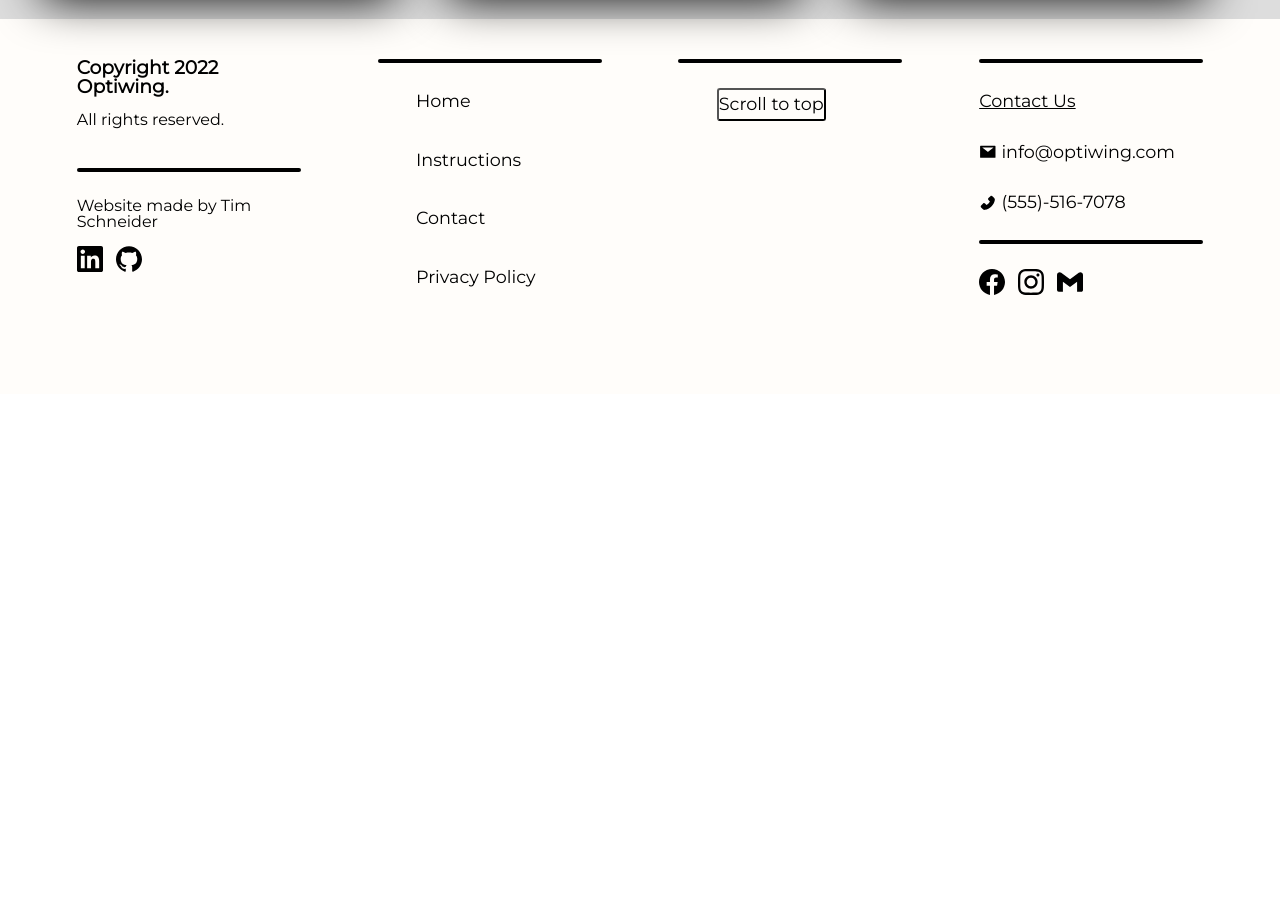
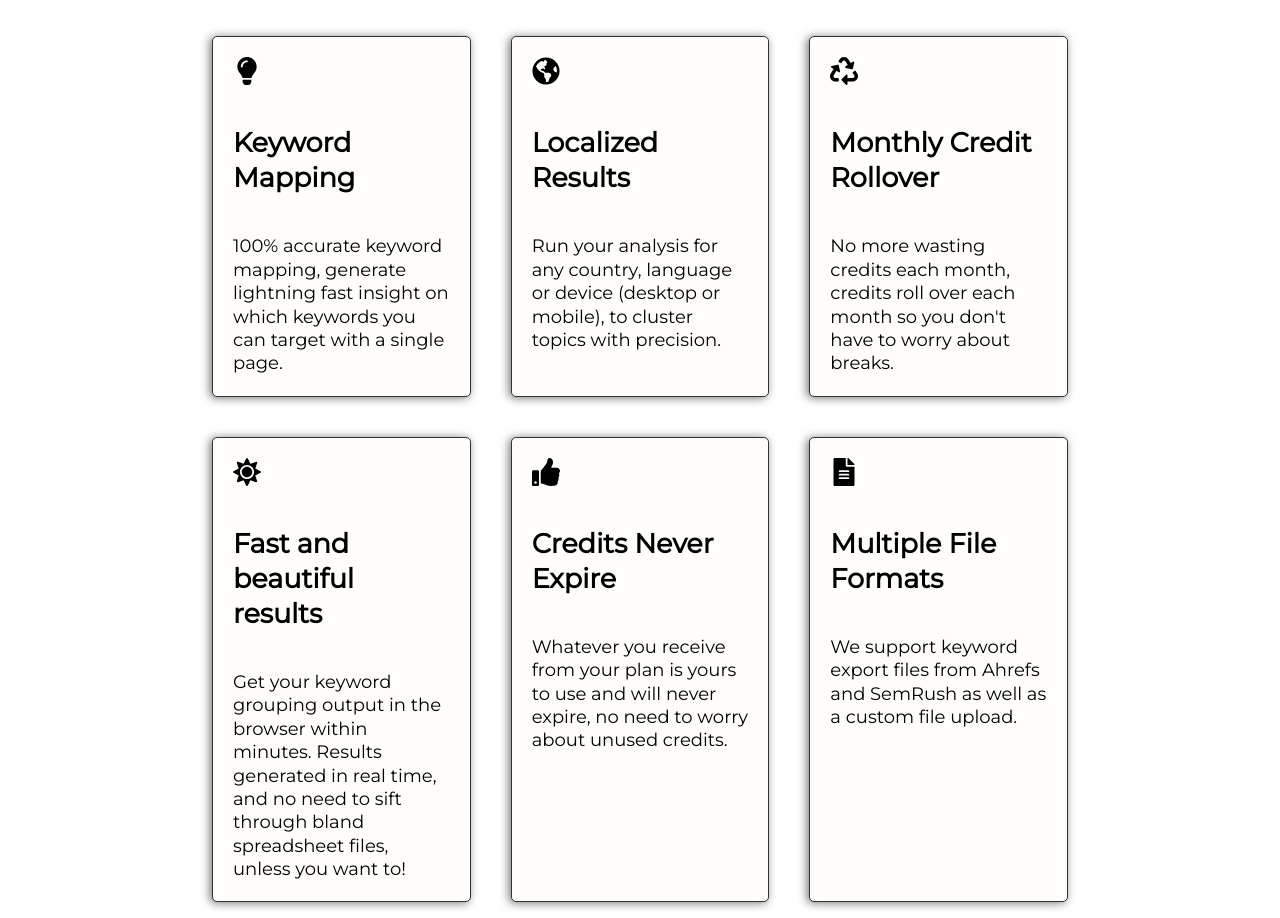
Before and after one commit to Tasselhat/optiwinglanding, a React (Create React App) app: page / in a window 1280 px wide. Shown: the part 1774-2692 px from the top of the page. Before the commit the page ends 2168 px from the top, so only its background shows below. Built offline with nearby package versions, Linux system fonts and the light colour scheme; a web font is replaced by a local one.

Commit message:
homepage changes

```diff
--- a/src/Pages/Homepage.jsx
+++ b/src/Pages/Homepage.jsx
@@ -3,6 +3,7 @@ import Header from "../components/Header";
 import Footer from "../components/Footer";
 import Cards from "../components/Cards";
 import { useRef } from "react";
+import * as FaIcons from "react-icons/fa";
 
 import "../css/Homepage.css";
 
@@ -122,6 +123,86 @@ export default function Homepage() {
             </div>
           </div>
         </div>
+        <div className="info-wrapper">
+          <div className="info-container">
+            <div align="center" className="info-title">
+              <h1>What separates Optiwing?</h1>
+            </div>
+            <div className="info-cards-grid">
+              <div className="info-card" id="card1">
+                <FaIcons.FaLightbulb
+                  style={{ margin: "20px", fontSize: "28px" }}
+                />
+                <div className="info-card-title">
+                  <h1>Keyword Mapping</h1>
+                </div>
+                <p className="info-card-p">
+                  100% accurate keyword mapping, generate lightning fast insight
+                  on which keywords you can target with a single page.
+                </p>
+              </div>
+              <div className="info-card" id="card2">
+                <FaIcons.FaGlobeAmericas
+                  style={{ margin: "20px", fontSize: "28px" }}
+                />
+                <div className="info-card-title">
+                  <h1>Localized Results</h1>
+                </div>
+                <p className="info-card-p">
+                  Run your analysis for any country, language or device (desktop
+                  or mobile), to cluster topics with precision.
+                </p>
+              </div>
+              <div className="info-card" id="card3">
+                <FaIcons.FaRecycle
+                  style={{ margin: "20px", fontSize: "28px" }}
+                />
+                <div className="info-card-title">
+                  <h1>Monthly Credit Rollover</h1>
+                </div>
+                <p className="info-card-p">
+                  No more wasting credits each month, credits roll over each
+                  month so you don't have to worry about breaks.
+                </p>
+              </div>
+              <div className="info-card" id="card4">
+                <FaIcons.FaSun style={{ margin: "20px", fontSize: "28px" }} />
+                <div className="info-card-title">
+                  <h1>Fast and beautiful results</h1>
+                </div>
+                <p className="info-card-p">
+                  Get your keyword grouping output in the browser within
+                  minutes. Results generated in real time, and no need to sift
+                  through bland spreadsheet files, unless you want to!
+                </p>
+              </div>
+              <div className="info-card" id="card5">
+                <FaIcons.FaThumbsUp
+                  style={{ margin: "20px", fontSize: "28px" }}
+                />
+                <div className="info-card-title">
+                  <h1>Credits Never Expire</h1>
+                </div>
+                <p className="info-card-p">
+                  Whatever you receive from your plan is yours to use and will
+                  never expire, no need to worry about unused credits.
+                </p>
+              </div>
+              <div className="info-card" id="card6">
+                <FaIcons.FaFileAlt
+                  style={{ margin: "20px", fontSize: "28px" }}
+                />
+                <div className="info-card-title">
+                  <h1>Multiple File Formats</h1>
+                </div>
+                <p className="info-card-p">
+                  We support keyword export files from Ahrefs and SemRush as
+                  well as a custom file upload.
+                </p>
+              </div>
+            </div>
+          </div>
+        </div>
       </section>
       <h1 className="photo-reel-h1 text-center">Photo Reel</h1>
       <Footer refProp={homeRef} refProp2={instructionsRef} />
--- a/src/components/Header.jsx
+++ b/src/components/Header.jsx
@@ -11,7 +11,6 @@ export default class Header extends React.Component {
 
     this.state = {
       sidebar: false,
-      isHovering: false,
     };
   }
 
@@ -85,9 +84,9 @@ export default class Header extends React.Component {
                   <span className="button-front">Try it For Free</span>
                 </button>
               </a>
-              <div className="menu-bars">
-                <IoIcons.IoMdMenu onClick={() => this.showSidebar()} />
-              </div>
+            </div>
+            <div className="menu-bars">
+              <AiIcons.AiOutlineMenu onClick={() => this.showSidebar()} />
             </div>
           </div>
         </div>
@@ -95,17 +94,18 @@ export default class Header extends React.Component {
           <ul className="nav-menu-items" onClick={() => this.showSidebar()}>
             <li className="navbar-toggle">
               <div className="menu-close">
-                <IoIcons.IoMdClose />
+                <AiIcons.AiFillCloseCircle />
               </div>
             </li>
             <li className="nav-text">
-              <div
+              <Link
+                to="/"
                 className="navbar-child"
                 onClick={() => this.handleScrollToHome()}
               >
                 <AiIcons.AiFillHome />
                 <span className="sidebar-item-title">Home</span>
-              </div>
+              </Link>
             </li>
             <li className="nav-text">
               <div
--- a/src/css/Homepage.css
+++ b/src/css/Homepage.css
@@ -45,7 +45,7 @@
   flex-direction: column;
   align-items: center;
   justify-content: space-evenly;
-  height: 500px;
+  min-height: 500px;
   position: relative;
   padding: 20px;
   box-sizing: border-box;
@@ -114,75 +114,23 @@ ul {
   margin-left: 1.2rem;
 }
 
-li {
+.the-why-wrapper li {
   margin-left: 1.2rem;
   padding-bottom: 1rem;
 }
 
 .title {
+  padding: 0 0 20px 0 !important;
   font-size: 47px !important;
   font-weight: 600;
   color: var(--white);
 }
 
 .title-secondary {
+  padding: 0 0 20px 0 !important;
   font-size: 18px;
   font-weight: 600;
   color: var(--white);
-}
-
-@media (min-width: 1081px) {
-  .instructions {
-    display: grid;
-    grid-template-areas: "step-1 step-2 step-3";
-    gap: 0.5vw 1vw;
-    align-content: space-between;
-  }
-}
-
-@media (max-width: 1080px) {
-  .title {
-    font-size: 40px !important;
-  }
-
-  .instructions {
-    display: grid;
-    grid-template-areas:
-      "step-1 step-2"
-      "step-3 step-3";
-    gap: 0.5vw 1vw;
-    align-items: start;
-    align-content: space-between;
-    justify-content: center;
-  }
-}
-
-@media (max-width: 767px) {
-  .title {
-    font-size: 30px !important;
-  }
-
-  .instructions {
-    display: grid;
-    grid-template-areas:
-      "step-1"
-      "step-2"
-      "step-3";
-    gap: 0.5vw 1vw;
-    align-items: start;
-    align-content: space-between;
-    justify-content: center;
-  }
-}
-
-#step-1 {
-  grid-area: step-1;
-}
-#step-2 {
-  grid-area: step-2;
-}
-#step-3 {
-  grid-area: step-3;
 }
 
 .electricblue {
@@ -269,10 +217,129 @@ li {
   min-height: 40px;
 }
 
+#step-1 {
+  grid-area: step-1;
+}
+#step-2 {
+  grid-area: step-2;
+}
+#step-3 {
+  grid-area: step-3;
+}
+
+#card1 {
+  grid-area: card1;
+}
+#card2 {
+  grid-area: card2;
+}
+#card3 {
+  grid-area: card3;
+}
+#card4 {
+  grid-area: card4;
+}
+#card5 {
+  grid-area: card5;
+}
+#card6 {
+  grid-area: card6;
+}
+
+@media (min-width: 1081px) {
+  .info-card {
+    min-width: 200px;
+  }
+
+  .instruction-card {
+    max-width: 400px;
+  }
+
+  .instructions {
+    display: grid;
+    grid-template-areas: "step-1 step-2 step-3";
+    gap: 0.5vw 1vw;
+    align-content: space-around;
+  }
+
+  .info-cards-grid {
+    display: grid;
+    grid-template-areas:
+      "card1 card2 card3"
+      "card4 card5 card6";
+    gap: 0;
+    align-content: space-around;
+  }
+}
+
+@media (max-width: 1080px) {
+  .title {
+    font-size: 40px !important;
+  }
+
+  .instructions {
+    display: grid;
+    grid-template-areas:
+      "step-1 step-2"
+      "step-3 step-3";
+    gap: 0.5vw 1vw;
+    align-items: start;
+    align-content: space-between;
+    justify-content: center;
+  }
+
+  .info-cards-grid {
+    display: grid;
+    grid-template-areas:
+      "card1 card2"
+      "card3 card3"
+      "card4 card5"
+      "card6 card6";
+    gap: 0;
+    align-items: start;
+    align-content: space-between;
+    justify-content: center;
+  }
+}
+
+@media (max-width: 767px) {
+  .title {
+    font-size: 30px !important;
+  }
+
+  .instructions {
+    display: grid;
+    grid-template-areas:
+      "step-1"
+      "step-2"
+      "step-3";
+    gap: 0.5vw 1vw;
+    align-items: start;
+    align-content: space-between;
+    justify-content: center;
+  }
+
+  .info-cards-grid {
+    display: grid;
+    grid-template-areas:
+      "card1"
+      "card2"
+      "card3"
+      "card4"
+      "card5"
+      "card6";
+    gap: 0;
+    align-items: start;
+    align-content: space-between;
+    justify-content: center;
+  }
+}
+
 .instructions {
   justify-content: center;
   margin-right: 3vw;
   margin-left: 3vw;
+  margin-bottom: 3vw;
 }
 
 .instruction-card {
@@ -281,21 +348,62 @@ li {
   margin: 20px;
   border: 1px solid #333;
   border-radius: 5px;
-  box-shadow: -1rem 0 3rem #000;
+  box-shadow: -1rem 0 3rem rgb(99, 99, 99);
   background-color: #fffdfa;
 }
 
 .instruction-card-title {
   width: fit-content;
-  font-size: 18px;
+  font-size: 20px;
+  font-weight: 800;
   margin-bottom: 10px;
-  padding: 20px 27px;
+  padding: 19px 27px;
   background-color: #559db3be;
 }
 
 .instruction-card-p {
   font-size: 18px;
   padding: 40px 20px 20px 20px;
+}
+
+.info-title {
+  margin: 20px;
+}
+
+.info-cards-grid {
+  flex-direction: row;
+  flex-wrap: nowrap;
+  align-items: stretch;
+  justify-content: center;
+  margin-right: 15vw;
+  margin-left: 15vw;
+  margin-bottom: 3vw;
+}
+
+.info-card {
+  display: flex;
+  flex-direction: column;
+  justify-content: flex-start;
+  min-width: 200px;
+  min-height: 300px;
+  margin: 20px;
+  border: 1px solid #333;
+  border-radius: 5px;
+  box-shadow: -2px 1px 10px 0px rgb(117, 117, 117);
+  background-color: #fffdfa;
+}
+
+.info-card-title {
+  font-size: 18px;
+  font-weight: 600;
+  padding: 20px;
+  white-space: pre-wrap;
+}
+
+.info-card-p {
+  font-size: 18px;
+  padding: 20px;
+  white-space: pre-wrap;
 }
 
 .text-center {
```
Also changed, not shown: src/css/Header.css (+61 -42 lines).
